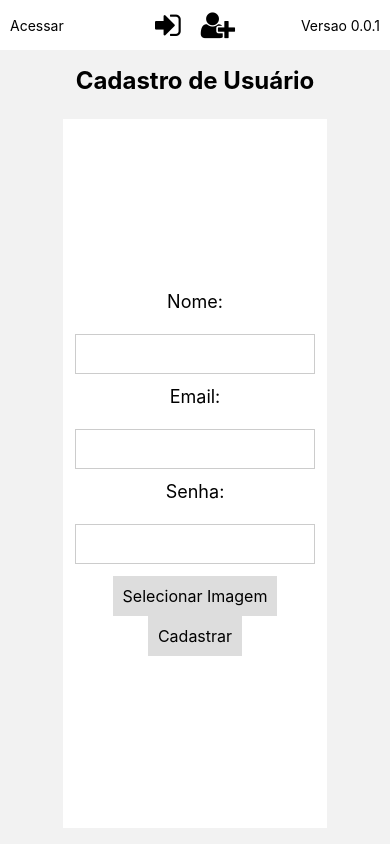
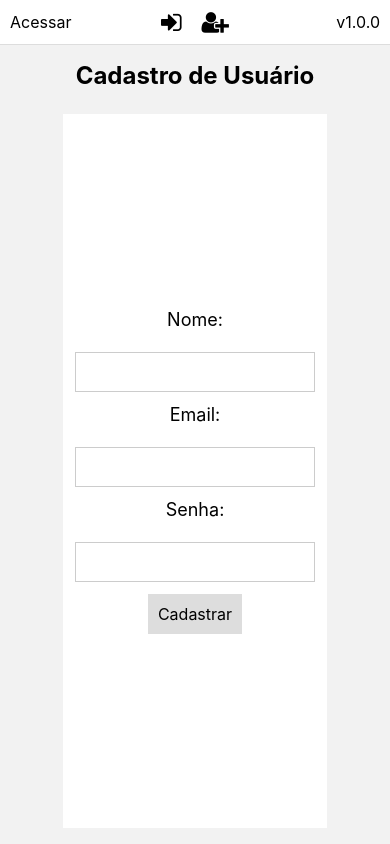
Before and after one commit to cintra444/fruttyoogApp, a React Native app: screen /Register in a window 390 px wide. Built offline with nearby package versions, Linux system fonts and the light colour scheme.

Commit message:
refatoração do cadastro

```diff
--- a/package.json
+++ b/package.json
@@ -20,7 +20,7 @@
     "axios": "^1.7.9",
     "babel-plugin-module-resolver": "^5.0.2",
     "babel-preset-expo": "~12.0.0",
-    "expo": "~52.0.46",
+    "expo": "^53.0.9",
     "expo-status-bar": "~2.0.1",
     "react": "18.3.1",
     "react-dom": "18.3.1",
--- a/src/components/CadastroForm/CadastroForm.tsx
+++ b/src/components/CadastroForm/CadastroForm.tsx
@@ -1,7 +1,7 @@
 import React, { useState } from 'react';
-import { View, Text, TouchableOpacity } from 'react-native';
 import { launchImageLibrary } from 'react-native-image-picker';
 import { Container, Input, Button, Image, Label, ButtonText } from './styles';
+import { fields } from './fields';
 
 interface FormFieldProps {
   label: string;
@@ -26,7 +26,7 @@ const FormField = ({ label, value, onChangeText, secureTextEntry, keyboardType }
 };
 
 interface CadastroFormProps {
-  type: 'usuario' | 'compra' | 'fornecedor' | 'item' | 'produto' | 'cliente' | 'pedido' | 'venda';
+  type: keyof typeof fields;
   onSubmit: (data: any) => void;
 }
 
@@ -63,104 +63,22 @@ const CadastroForm = ({ type, onSubmit }: CadastroFormProps) => {
     onSubmit(formData);
   };
 
-  const renderFormFields = () => {
-    switch (type) {
-      case 'usuario':
-        return (
-          <>
-            <FormField label="Nome" value={formData.nome} onChangeText={(value) => handleChange('nome', value)} />
-            <FormField label="Email" value={formData.email} onChangeText={(value) => handleChange('email', value)} />
-            <FormField label="Senha" value={formData.senha} onChangeText={(value) => handleChange('senha', value)} secureTextEntry />
-          </>
-        );
-      case 'compra':
-        return (
-          <>
-            <FormField label="Data" value={formData.data} onChangeText={(value) => handleChange('data', value)} />
-            <FormField label="Valor Total" value={formData.valorTotal} onChangeText={(value) => handleChange('valorTotal', value)} keyboardType="numeric" />
-            <FormField label="Fornecedor" value={formData.fornecedor} onChangeText={(value) => handleChange('fornecedor', value)} />
-            <FormField label="Tipo da Compra" value={formData.tipoCompra} onChangeText={(value) => handleChange('tipoCompra', value)} />
-            <FormField label="Tipo de pagamento" value={formData.tipoPagamento} onChangeText={(value) => handleChange('tipoPagamento', value)} />
-            <FormField label="Forma de pagamento" value={formData.formaPagamento} onChangeText={(value) => handleChange('formaPagamento', value)} />
-            <FormField label="Status" value={formData.status} onChangeText={(value) => handleChange('status', value)} />
-            <FormField label="Prazo de pagamento" value={formData.prazoPagamento} onChangeText={(value) => handleChange('prazoPagamento', value)} />
-            <FormField label="Produtos" value={formData.produtos} onChangeText={(value) => handleChange('produtos', value)} />
-          </>
-        );
-      case 'fornecedor':
-        return (
-          <>
-            <FormField label="Nome Fantasia" value={formData.nomeFantasia} onChangeText={(value) => handleChange('nomeFantasia', value)} />
-            <FormField label="Nome do Contato" value={formData.nomeContato} onChangeText={(value) => handleChange('nomeContato', value)} />
-            <FormField label="Telefone" value={formData.telefone} onChangeText={(value) => handleChange('telefone', value)} />
-          </>
-        );
-      case 'item':
-        return (
-          <>
-            <FormField label="Nome" value={formData.nome} onChangeText={(value) => handleChange('nome', value)} />
-            <FormField label="Quantidade" value={formData.quantidade} onChangeText={(value) => handleChange('quantidade', value)} keyboardType="numeric" />
-            <FormField label="Preço" value={formData.preco} onChangeText={(value) => handleChange('preco', value)} keyboardType="numeric" />
-          </>
-        );
-      case 'produto':
-        return (
-          <>
-
-            <FormField label="Nome" value={formData.nome} onChangeText={(value) => handleChange('nome', value)} />
-            <FormField label="Descrição" value={formData.descricao} onChangeText={(value) => handleChange('descricao', value)} />
-            <FormField label="Codigo do Produto" value={formData.codigo} onChangeText={(value) => handleChange('codigo', value)} />
-            <FormField label="Preço de custo" value={formData.precoCusto} onChangeText={(value) => handleChange('precoCusto', value)} keyboardType="numeric" />
-            <FormField label="Preço de venda" value={formData.precoVenda} onChangeText={(value) => handleChange('precoVenda', value)} keyboardType="numeric" />
-            <FormField label="Quantidade" value={formData.quantidade} onChangeText={(value) => handleChange('quantidade', value)} keyboardType="numeric" />
-            <FormField label="Fornecedor" value={formData.fornecedor} onChangeText={(value) => handleChange('fornecedor', value)} />
-            <Button onPress={handleImagePicker}>
-              <ButtonText>Selecionar Imagem</ButtonText>
-            {imageUri && <Image source={{ uri: imageUri }}  />}
-            </Button>
-          </>
-        );
-      case 'cliente':
-        return (
-          <>
-            <FormField label="Nome" value={formData.nome} onChangeText={(value) => handleChange('nome', value)} />
-            <FormField label="Telefone" value={formData.telefone} onChangeText={(value) => handleChange('telefone', value)} />
-          </>
-        );
-      case 'pedido':
-        return (
-          <>
-            <FormField label="Data" value={formData.data} onChangeText={(value) => handleChange('data', value)} />
-            <FormField label="Cliente" value={formData.cliente} onChangeText={(value) => handleChange('cliente', value)} />
-            <FormField label="Produtos" value={formData.produtos} onChangeText={(value) => handleChange('produtos', value)} />
-            <FormField label="Valor Total" value={formData.valorTotal} onChangeText={(value) => handleChange('valorTotal', value)} keyboardType="numeric" />
-            <FormField label="Forma de pagamento" value={formData.formaPagamento} onChangeText={(value) => handleChange('formaPagamento', value)} />
-            <FormField label="Status" value={formData.status} onChangeText={(value) => handleChange('status', value)} />
-          </>
-        );
-      case 'venda':
-        return (
-          <>
-            <FormField label="Data" value={formData.data} onChangeText={(value) => handleChange('data', value)} />
-            <FormField label="Cliente" value={formData.cliente} onChangeText={(value) => handleChange('cliente', value)} />
-            <FormField label="Produtos" value={formData.produtos} onChangeText={(value) => handleChange('produtos', value)} />
-            <FormField label="Valor Total" value={formData.valorTotal} onChangeText={(value) => handleChange('valorTotal', value)} keyboardType="numeric" />
-            <FormField label="Forma de pagamento" value={formData.formaPagamento} onChangeText={(value) => handleChange('formaPagamento', value)} />
-            <FormField label="Status" value={formData.status} onChangeText={(value) => handleChange('status', value)} />
-          </>
-        );
-      default:
-        return null;
-    }
-  };
-
   return (
-     <Container>
-      {renderFormFields()}
-      <Button onPress={handleImagePicker}>
-        <ButtonText>Selecionar Imagem</ButtonText>
-      </Button>
-      {imageUri && <Image source={{ uri: imageUri }} />}
+    <Container>
+      {fields[type].map((field) => (
+        <FormField
+          key={field.name}
+          label={field.label}
+          value={formData[field.name]}
+          onChangeText={(value) => handleChange(field.name, value)}
+          />
+      ))}
+      {type === 'produto' && (
+        <Button onPress={handleImagePicker}>
+          <ButtonText>Selecionar Imagem</ButtonText>
+          {imageUri && <Image source={{ uri: imageUri }} />}
+        </Button>
+      )}
       <Button onPress={handleSubmit}>
         <ButtonText>Cadastrar</ButtonText>
       </Button>
--- /dev/null
+++ b/src/components/CadastroForm/Fields.ts
@@ -0,0 +1,67 @@
+
+interface Field {
+  label: string;
+  name: string;
+  secureTextEntry?: boolean;
+  keyboardType?: 'default' | 'numeric' | 'email-address' | 'phone-pad';
+}
+
+
+
+export const fields = {
+  usuario: [
+    { label: 'Nome', name: 'nome' },
+    { label: 'Email', name: 'email' },
+    { label: 'Senha', name: 'senha', secureTextEntry: true },
+  ],
+  compra: [
+    { label: 'Data', name: 'data' },
+    { label: 'Valor Total', name: 'valorTotal', keyboardType: 'numeric' },
+    { label: 'Fornecedor', name: 'fornecedor' },
+    { label: 'Tipo da Compra', name: 'tipoCompra' },
+    { label: 'Tipo de pagamento', name: 'tipoPagamento' },
+    { label: 'Forma de pagamento', name: 'formPagamento' },
+    { label: 'Status', name: 'status' },
+    { label: 'Prazo de pagamento', name: 'prazoPagamento' },
+    { label: 'Produtos', name: 'produtos' },
+  ],
+  fornecedor: [
+    { label: 'Nome Fantasia', name: 'nomeFantasia' },
+    { label: 'Nome do Contato', name: 'nomeContato' },
+    { label: 'Telefone', name: 'telefone' },
+  ],
+  item: [
+    { label: 'Nome', name: 'nome' },
+    { label: 'Quantidade', name: 'quantidade', keyboardType: 'numeric' },
+    { label: 'Preço', name: 'preco', keyboardType: 'numeric' },
+  ],
+  produto: [
+    { label: 'Nome', name: 'nome' },
+    { label: 'Descrição', name: 'descricao' },
+    { label: 'Codigo do Produto', name: 'codigo' },
+    { label: 'Preço de custo', name: 'precoCusto', keyboardType: 'numeric' },
+    { label: 'Preço de venda', name: 'precoVenda', keyboardType: 'numeric' },
+    { label: 'Quantidade', name: 'quantidade', keyboardType: 'numeric' },
+    { label: 'Fornecedor', name: 'fornecedor' },
+  ],
+  cliente: [
+    { label: 'Nome', name: 'nome' },
+    { label: 'Telefone', name: 'telefone' },
+  ],
+  pedido: [
+    { label: 'Data', name: 'data' },
+    { label: 'Cliente', name: 'cliente' },
+    { label: 'Produtos', name: 'produtos' },
+    { label: 'Valor Total', name: 'valorTotal', keyboardType: 'numeric' },
+    { label: 'Forma de pagamento', name: 'formaPagamento' },
+    { label: 'Status', name: 'status' },
+  ],
+  venda: [
+    { label: 'Data', name: 'data' },
+    { label: 'Cliente', name: 'cliente' },
+    { label: 'Produtos', name: 'produtos' },
+    { label: 'Valor Total', name: 'valorTotal', keyboardType: 'numeric' },
+    { label: 'Forma de pagamento', name: 'formaPagamento' },
+    { label: 'Status', name: 'status' },
+  ],
+};
--- a/src/components/Footer/styles.ts
+++ b/src/components/Footer/styles.ts
@@ -8,6 +8,7 @@ export const FooterContainer = styled.View`
     background-color: #fff;
     border-top-width: 1px;
     border-color: #ddd;
+    hmin-height: 60px;
 `;
 
 export const IconContainer = styled.TouchableOpacity`
--- a/src/components/Header/Header.tsx
+++ b/src/components/Header/Header.tsx
@@ -3,30 +3,30 @@ import { View, Text, TouchableOpacity } from 'react-native';
 import { useNavigation, NavigationProp } from '@react-navigation/native';
 import  Icon  from 'react-native-vector-icons/FontAwesome';
 import { RootStackParamList } from 'src/Navigation/types';
-import { styles } from './styles';
+import { HeaderContainer, HeaderLeft, HeaderCenter, HeaderRight,IconButton, VersionText } from './styles';
 
 
 const Header: React.FC = () => {
     const navigation = useNavigation<NavigationProp<RootStackParamList>>();
 
-//trocar as imagens por um icone de login e cadastro
+
     return (
-        <View style={styles.header}>
-            <View style={styles.headerLeft}>
-                <Text>Acessar</Text>
-            </View>
-            <View style={styles.headerCenter}>
-                <TouchableOpacity onPress={() => navigation.navigate('Login')}>
-                    <Icon name='sign-in' size={30} color='#000' style={styles.headerIcon}/>
-                </TouchableOpacity>
-                <TouchableOpacity onPress={() => navigation.navigate('Register')}>
-                    <Icon name='user-plus' size={30} color='#000' style={styles.headerIcon} />
-                </TouchableOpacity>
-            </View>
-            <View style={styles.headerRight}>
-                <Text>Versao 0.0.1</Text>
-            </View>
-        </View>
+       <HeaderContainer>
+            <HeaderLeft>
+                <VersionText>Acessar</VersionText>
+            </HeaderLeft>
+            <HeaderCenter>
+                <IconButton onPress={() => navigation.navigate('Login')}>
+                    <Icon name="sign-in" size={24} color="#000" />
+                </IconButton>
+                <IconButton onPress={() => navigation.navigate('Register')}>
+                    <Icon name="user-plus" size={24} color="#000" />
+                </IconButton>
+            </HeaderCenter>
+            <HeaderRight>
+                <VersionText>v1.0.0</VersionText>
+            </HeaderRight>
+        </HeaderContainer>
     );
 };
 
--- a/src/components/Header/styles.ts
+++ b/src/components/Header/styles.ts
@@ -1,26 +1,34 @@
-import { StyleSheet } from 'react-native';
+import styled from "styled-components/native";
 
-export const styles = StyleSheet.create({
-    header: {
-        flexDirection: 'row',
-        justifyContent: 'space-between',
-        alignItems: 'center',
-        padding: 10,
-        backgroundColor: '#fff',
-    },
-    headerLeft: {
-        flex: 1,
-    },
-    headerCenter: {
-        flex: 2,
-        flexDirection: 'row',
-        justifyContent: 'center',
-    },
-    headerRight: {
-        flex: 1,
-        alignItems: 'flex-end',
-    },
-    headerIcon: {
-        marginHorizontal: 10,
-    },
-});
+export const HeaderContainer = styled.View`
+    flex-direction: row;
+    justify-content: space-between;
+    align-items: center;
+    padding: 10px;
+    background-color: #fff;
+    border-bottom-width: 1px;
+    border-color: #ddd;
+`;
+
+export const HeaderLeft = styled.View`
+    flex: 1;
+`;
+
+export const HeaderCenter = styled.View`
+    flex: 2;
+    flex-direction: row;
+    justify-content: center;
+`;
+
+export const HeaderRight = styled.View`
+    flex: 1;
+    align-items: flex-end;
+`;
+
+export const IconButton = styled.TouchableOpacity`
+    margin-horizontal: 10px;
+`;
+
+export const VersionText = styled.Text`
+    font-size: 16px;
+    `;
--- a/src/components/LoginForm/styles.ts
+++ b/src/components/LoginForm/styles.ts
@@ -1,27 +1,34 @@
-import { StyleSheet, Dimensions, PixelRatio, Platform } from 'react-native';
-
+import {  Dimensions, PixelRatio, Platform } from 'react-native';
+import styled from 'styled-components/native';
 
 const { width, height } = Dimensions.get('window');
 const scalenFont = (size: number): number => size * PixelRatio.getFontScale();
 
-export const styles = StyleSheet.create({
-    container: {
-        flex: 1,
-        justifyContent: 'center',
-        paddingHorizontal: width * 0.05, // 5% largura da tela
-        paddingVertical: height * 0.02, // 2% altura da tela
-    },
-    label: {
-        marginBottom: height * 0.01, // 1% altura da tela
-        fontSize: scalenFont(16),
-    },
-    input: {
-        height: height * 0.06, // 6% altura da tela
-        borderColor: 'gray',
-        borderWidth: 1,
-        marginBottom: height * 0.015, // 1,5% altura da tela
-        paddingHorizontal: width * 0.02, // 2% largura da tela
-        borderRadius: 6,
-        backgroundColor: Platform.OS === 'ios' ? '#f8f8f8' : '#fff',
-    },
-});
+export const Container = styled.View`
+    flex: 1;
+    justify-content: center;
+    padding-horizontal: ${width * 0.05}px;
+    padding-vertical: ${height * 0.02}px;
+    `;
+
+export const Label = styled.Text`
+    font-size: ${scalenFont(16)}px;
+    margin-bottom: ${height * 0.01}px;
+    `;
+
+export const Input = styled.TextInput`
+    height: ${height * 0.06}px;
+    border-color: #ccc;
+    border-width: 1px;
+    margin-bottom: ${height * 0.015}px;
+    padding-horizontal: ${width * 0.02}px;
+    border-radius: 6px;
+    background-color: ${Platform.OS === 'ios' ? '#f8f8f8' : '#ffffff'};
+    `;
+
+export const Button = styled.TouchableOpacity`
+    background-color: #007bff;
+    padding-vertical: ${height * 0.015}px;
+    border-radius: 6px;
+    margin-vertical: ${height * 0.02}px;
+    `;
```
Also changed, not shown: src/components/Footer/Footer.tsx (+7 -6 lines), src/components/LoginForm/LoginForm.tsx (+10 -11 lines), 1 other file (tests, documents, lock files or other folders).
